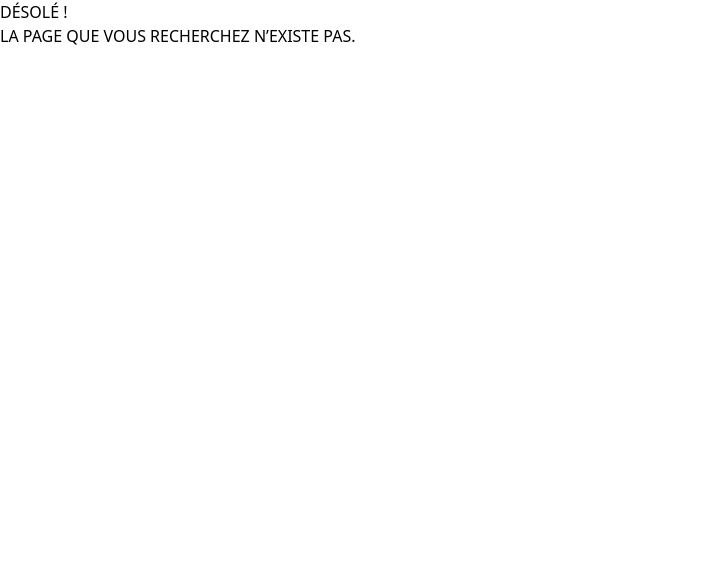
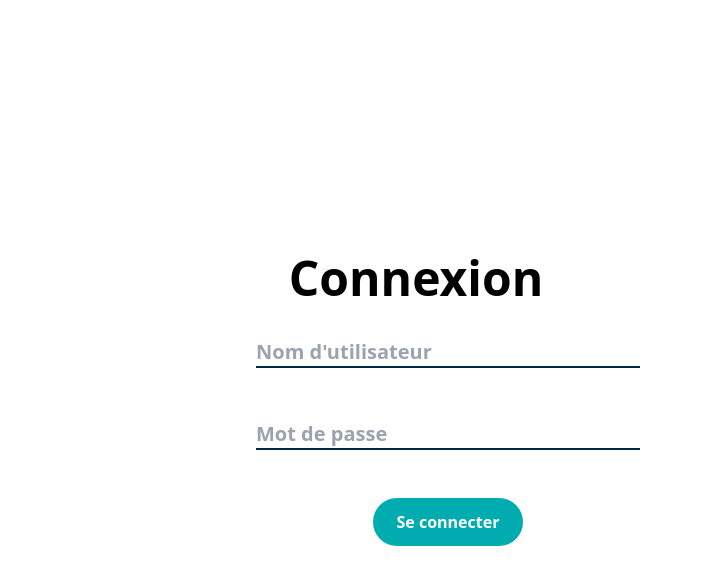
Before and after one commit to samuelfaberdev/WCS-Hackathon2-Team-Zagreb, a React (Vite) app in the folder frontend/: page /connexion in a window 1280 px wide. Shown: the top 584 px of the page, without its empty margins (0-702 px from the left). Built offline with nearby package versions, Linux system fonts and the light colour scheme; the HTML template or start-up script is replaced by a standard one.

Commit message:
Page connexion

```diff
--- a/frontend/src/App.jsx
+++ b/frontend/src/App.jsx
@@ -1,6 +1,7 @@
 import { Routes, Route } from "react-router-dom";
 import Home from "./pages/Home";
 import Page404 from "./pages/Page404";
+import PageConnexion from "./pages/PageConnexion"
 
 import "./App.css";
 
@@ -10,6 +11,7 @@ function App() {
       <Routes>
         <Route path="/" element={<Home />} />
         <Route path="*" element={<Page404 />} />
+        <Route path="/connexion" element={<PageConnexion />} />
       </Routes>
     </>
   );
--- /dev/null
+++ b/frontend/src/pages/PageConnexion.jsx
@@ -0,0 +1,24 @@
+export default function PageConnexion() {
+  return (
+    <>
+    <section className="flex justify-center relative right-[15%] h-screen">
+    <div className="flex items-center ">
+     <form>
+        <div className="flex justify-center h-8 font-semibold text-5xl w-96">
+        <label>Connexion</label>
+        </div>
+     <div className="flex items-center m-8 flex-col">
+        <input placeholder="Nom d'utilisateur" className="font-bold text-xl w-96 border-solid border-b-2 border-[#002743] focus:outline-none mt-5" type="text"  />
+      </div>
+      <div className="flex items-center flex-col">
+        <input placeholder="Mot de passe" className="font-bold text-xl w-96 border-solid border-b-2 border-[#002743] focus:outline-none mt-5" type="password"/>
+      </div>
+      <div className="flex justify-center pt-12">
+      <button className="py-3 px-6 bg-[#00ACB0] rounded-3xl font-bold text-white" type="submit">Se connecter</button>
+      </div>
+    </form>
+    </div>
+    </section>
+    </>
+  );
+}
--- a/frontend/tailwind.config.js
+++ b/frontend/tailwind.config.js
@@ -7,11 +7,6 @@ export default {
         raleway: ["Raleway, sans-serif"],
       },
     },
-    colors: {
-      primary: "#202020",
-      secondary: "#FFFFFF",
-      tertiary: "#e4c467",
-    },
   },
   plugins: [],
 };
```
Also changed, not shown: frontend/src/components/Connexion.jsx (added), frontend/src/logoConnexion/ImageConnexion.png (added), frontend/src/logoConnexion/LogoConnexion.jpg (added).
